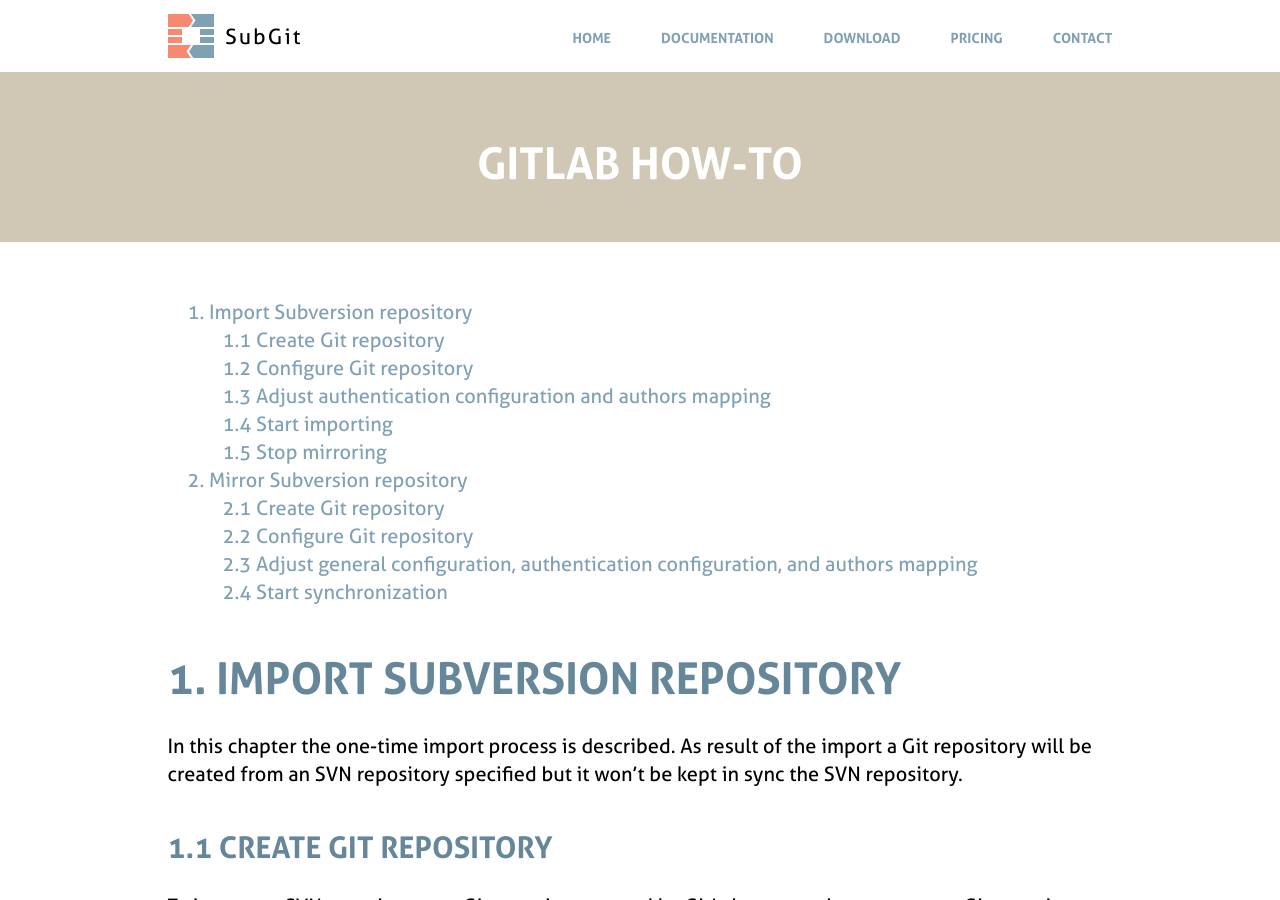
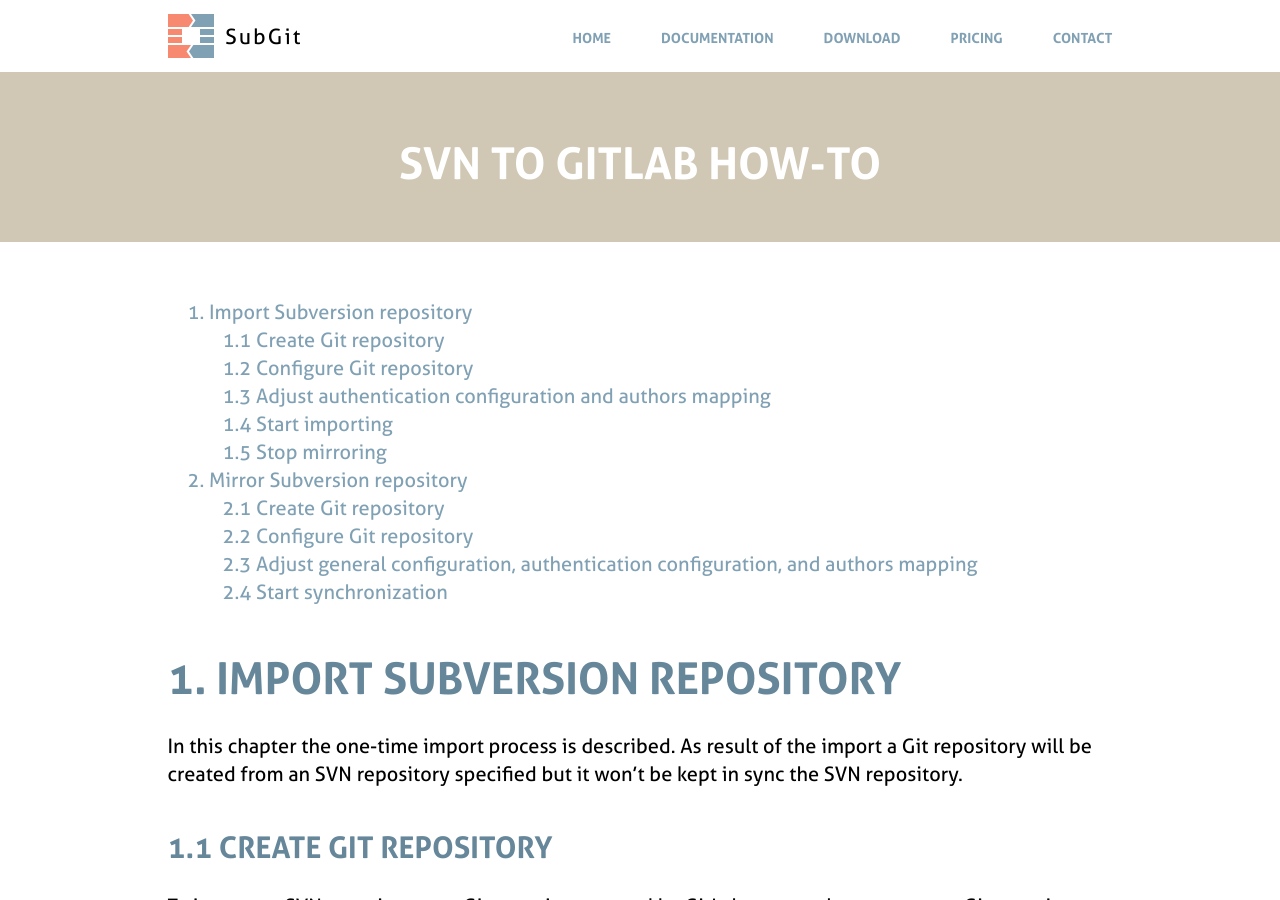
Before and after one commit to waaa/tmate.github.io, a Jekyll site: the page built from gitlab.html, in a window 1280 px wide and 900 px high. Built offline with Jekyll 4.4.1, drawn with Linux system fonts in a browser that asks for light colours; Markdown is read by kramdown in place of the engine named in the settings; comment, search, counter and statistics services are not loaded.

Commit message:
GitLab documentation title changed to "SVN to GitLab HOWTO".

```diff
--- a/gitlab.html
+++ b/gitlab.html
@@ -2,7 +2,7 @@
 layout: documentation
 ---
 <div class="green_wrap">
-	<h1>GitLab How-To</h1>
+	<h1>SVN to GitLab How-To</h1>
 </div>
 {% include nav-gitlab.html %}
 {% for weight1 in (1..site.pages.size) %}{% for i in site.pages %}{% if i.weight == weight1 and i.booktype == 'gitlab' %}
```
